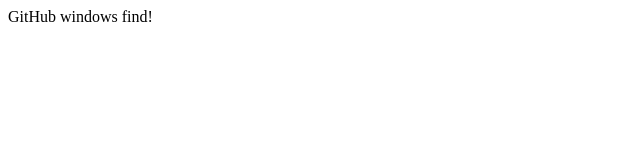
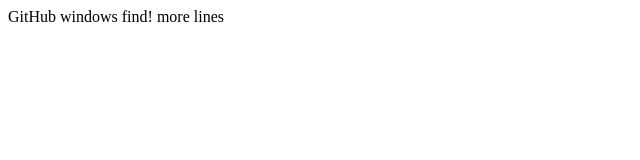
Before and after one commit to jiangxueping86/testGitHub2, a plain HTML site: page WebContent/index.html in a window 1280 px wide. Shown: the full height of the page, 0-640 px from the left. Drawn offline with Linux system fonts and the light colour scheme.

Commit message:
add more codes to index.html

```diff
--- a/WebContent/index.html
+++ b/WebContent/index.html
@@ -6,5 +6,7 @@
 </head>
 <body>
  GitHub windows find!
+
+ more lines
 </body>
 </html>
```
